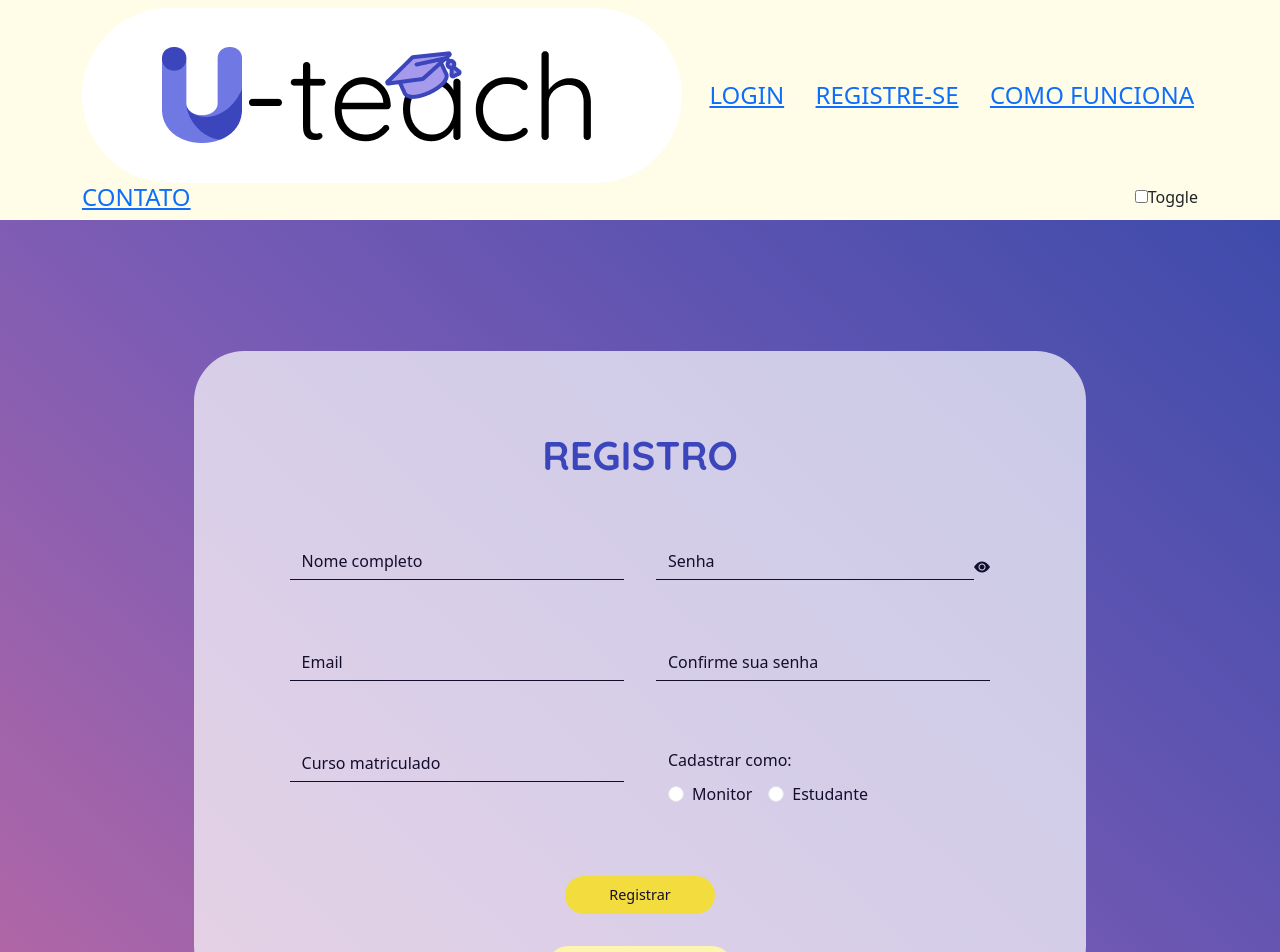
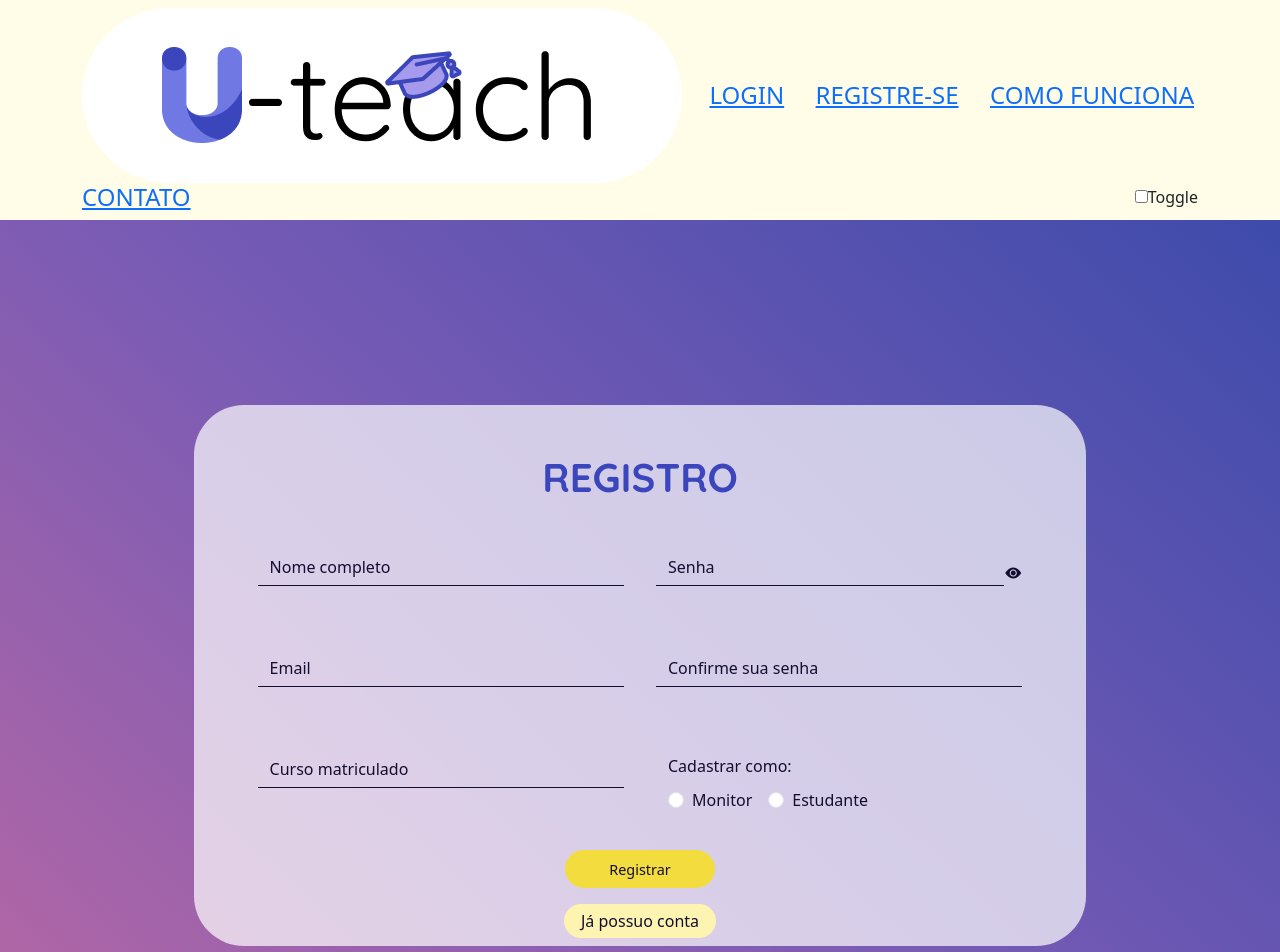
Before and after one commit to rafakid01/PROJETO_INTEGRADOR, an Angular app in the folder projeto-angular/: page /register in a window 1280 px wide. Shown: the top 952 px of the page. Built offline with nearby package versions, Linux system fonts and the light colour scheme.

Commit message:
fase final front registro

```diff
--- a/projeto-angular/src/app/components/register/register.component.css
+++ b/projeto-angular/src/app/components/register/register.component.css
@@ -16,13 +16,12 @@ main {
     display: flex;
     justify-content: center;
     align-items: center;
-    height: 90%;
-    margin-top: 2em;
+    height: 100%;
 }
 
 .register-container {
     width: 80%;
-    padding: 5em 5em .5em 5em;
+    padding: 3em 3em .5em 3em;
     border-radius: 50px;
     background-color: var(--detail-five-color);
 }
@@ -32,7 +31,7 @@ main {
 .title-container {
     display: flex;
     justify-content: center;
-    padding-bottom: 2em;
+    padding-bottom: 1em;
 }
 
 .title {
@@ -138,7 +137,7 @@ button,
 .button-register-container {
     display: flex;
     justify-content: center;
-    padding: 2em 0;
+    padding-bottom: 1em;
 }
 
 .button-register-container button {
@@ -146,6 +145,11 @@ button,
     padding: .5em 3em;
     font-size: calc(1vw + .1em);
     border-radius: 20px;
+}
+
+a {
+    text-decoration: none;
+    color: var(--text-one-color);
 }
 
 /* CONTAINER BOTAO NA BASE */
@@ -159,7 +163,7 @@ button,
 .already-account {
     background-color: var(--detail-three-color);
     border-radius: 20px;
-    padding: .5em 2em;
+    padding: .25em 1em;
 }
 
 /* ______________________________________________________ */
--- a/projeto-angular/src/app/components/register/register.component.html
+++ b/projeto-angular/src/app/components/register/register.component.html
@@ -78,7 +78,9 @@
       </div>
       <div class="button-bottom-container">
         <div class="already-account-container">
-          <button class="already-account btn">Já possuo conta</button>
+          <a routerLink="/login">
+            <button class="already-account btn">Já possuo conta</button>
+          </a>
         </div>
       </div>
     </div>
```
